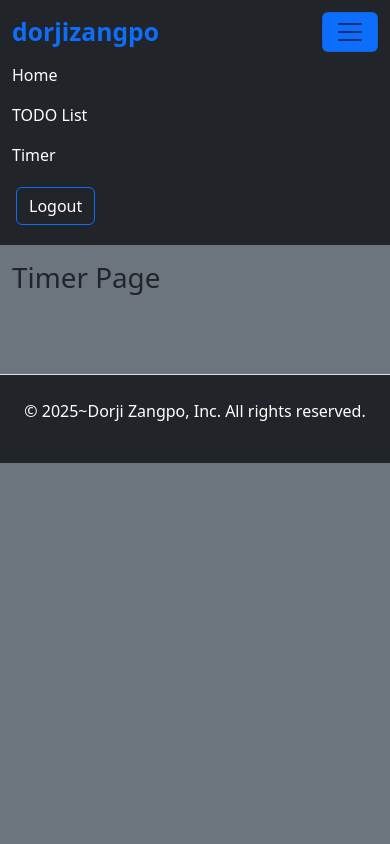
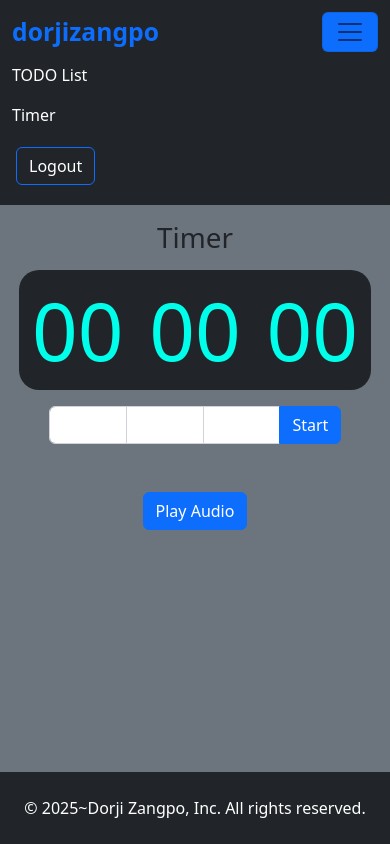
Before and after one commit to dorjizangpo-067/cs50_final_project, a Flask app: page /timer in a window 390 px wide, after a click that opens the changed part. Run offline with Flask 3, Linux system fonts and the light colour scheme; a user stored in the database is signed in; some libraries are stand-ins or nearby versions.

Commit message:
final touch

```diff
--- a/app.py
+++ b/app.py
@@ -19,12 +19,6 @@ def login_required(f):
         return f(*args, **kwargs)
     return decorated_function
 
-@app.route('/')
-@login_required
-def hello_world():
-    return render_template("index.html")
-
-# ------------------------------------dont forget to make password minimum 8 characters-------------
 @app.route("/register", methods = ["GET", "POST"])
 def register():
     if request.method == "POST":
@@ -71,7 +65,7 @@ def register():
         db.execute("INSERT INTO users (fullname, username, email, password) VALUES (?, ?, ?, ?)", fullname, username, email, generate_password_hash(password1))
         flash("successfully Registered", "success")
         session["username"] = username
-        return redirect("/")
+        return redirect("/timer")
 
     return render_template("register.html")
 
@@ -103,7 +97,7 @@ def login():
         if check_password_hash(user[0]["password"], password):
             flash("successfully Login", "success")
             session["username"] = username
-            return redirect("/")
+            return redirect("/timer")
 
         # if password didnt match
         else:
@@ -129,8 +123,16 @@ def todo_list():
         db.execute("INSERT INTO todolist (text, user_username) VALUES (?, ?)", todo, session["username"])
         return redirect("/todo-list")
 
-    return render_template("todo_list.html", todo_list_items=db.execute("SELECT text FROM todolist WHERE user_username = ?", session["username"]))
+    return render_template("todo_list.html", todo_list_items=db.execute("SELECT id, text FROM todolist WHERE user_username = ?", session["username"]))
 
+@app.route("/delete-todo/<int:task_id>", methods=["DELETE"])
+@login_required
+def delete_todo(task_id):
+    # Delete the todo item from the database
+    db.execute("DELETE FROM todolist WHERE id = ? AND user_username = ?", task_id, session["username"])
+
+    # Send a JSON response to indicate success
+    return jsonify({"status": "success"}), 200
 
 @app.route("/timer")
 @login_required
--- a/static/css/style.css
+++ b/static/css/style.css
@@ -1,7 +1,31 @@
+.outer-box-timer{
+    width: 30rem;
+    margin-left: auto;
+    margin-right: auto;
+    margin-top: 1rem;
+    display: flex;
+    border-radius: 20px;
+    margin-bottom: 1rem;
+}
+
+.time{
+    flex: 1;
+    text-align: center;
+    font-size: 7rem;
+    border: none;
+    color: rgb(0, 255, 234);
+}
+div.input-group{
+    margin-right: auto;
+    margin-left: auto;
+    width: 50%;
+}
 @media (min-width: 768px) {
-    section.bg-white.p-5.rounded.w-100.mx-auto.mt-5 {
+    section.bg-white.p-5.rounded.w-100.mx-auto.mt-5
+    {
         width: 50% !important;
     }
+
     li.list-group-item.bg-transparent.text-body {
         display: flex;
         justify-content: space-between;
@@ -17,3 +41,17 @@
         width: 50%;
     }
 }
+
+
+@media (max-width: 540px)
+{
+    .outer-box-timer{
+        width: 22rem;
+    }
+    .time{
+        font-size: 5rem;
+    }
+    div.input-group{
+        width: 80%;
+    }
+}
--- a/static/js/script.js
+++ b/static/js/script.js
@@ -1,3 +1,125 @@
-const deleteTodo = document.querySelector("#delete_todo");
+// Handle the "Delete" button click event
+const deleteButtons = document.querySelectorAll('.delete-btn');
 
-// deleteTodo.addEventListener("click", )
+deleteButtons.forEach(button => {
+    button.addEventListener('click', function() {
+        const taskId = this.getAttribute('data-taskid');  // Get the task ID
+
+        // Send a DELETE request to the Flask backend
+        fetch(`/delete-todo/${taskId}`, {
+            method: 'DELETE',  // HTTP method
+            headers: {
+                'Content-Type': 'application/json',  // The content type is JSON
+            }
+        })
+        .then(response => response.json())
+        .then(data => {
+            if (data.status === 'success') {
+                // Remove the todo item from the DOM
+                const todoItem = document.getElementById('todo-' + taskId);
+                if (todoItem) {
+                    todoItem.remove();
+                }
+            }
+        })
+        .catch(error => {
+            console.error('Error:', error);
+        });
+    });
+});
+// Timer update tags
+let uHour = document.querySelector(".hour");
+let uMinute = document.querySelector(".minute");
+let uSecond = document.querySelector(".second");
+let alam = document.querySelector("#audio");
+let playButton = document.getElementById("play-button");
+let pauseButton = document.getElementById("pause-button");
+
+// Input tags
+let iHour = document.querySelector("#hour");
+let iMinute = document.querySelector("#minute");
+let iSecond = document.querySelector("#second");
+
+// Button
+let btn = document.querySelector("#add-time");
+let alertMsg = document.querySelector(".alert-js")
+
+function valid_time_checker(input) {
+    // Check if input is a valid number and within the range of 0 to 59 for minutes and seconds
+    return !isNaN(input) && input >= 0 && input <= 59;
+}
+
+// Timer
+let timerInterval;
+
+// Ensure the alarm is paused on page load
+alam.pause();
+alam.currentTime = 0; // Ensure it starts from the beginning
+
+// Play button functionality
+playButton.addEventListener('click', () => {
+    audio.play();  // Play the audio
+    playButton.style.display = 'none';  // Hide the play button
+    pauseButton.style.display = 'inline-block';  // Show the pause button
+});
+
+// Pause button functionality
+pauseButton.addEventListener('click', () => {
+    audio.pause();  // Pause the audio
+    playButton.style.display = 'inline-block';  // Show the play button
+    pauseButton.style.display = 'none';  // Hide the pause button
+});
+
+btn.addEventListener('click', (e) => {
+    // Get input values and convert them to integers
+    let h = parseInt(iHour.value) || 0;
+    let m = parseInt(iMinute.value) || 0;
+    let s = parseInt(iSecond.value) || 0;
+
+    // Validate input times
+    if (valid_time_checker(m) && valid_time_checker(s)) {
+        // If there's an existing timer running, clear it first
+        if (timerInterval) {
+            clearInterval(timerInterval);
+        }
+
+        // Start a new timer
+        timerInterval = setInterval(() => {
+            // Decrement the time
+            if (s === 0 && m > 0) {
+                s = 59;
+                m -= 1;
+            } else if (m === 0 && h > 0) {
+                m = 59;
+                h -= 1;
+            } else if (s > 0) {
+                s -= 1;
+            }
+
+            // Display the time
+            uHour.innerHTML = String(h).padStart(2, '0');
+            uMinute.innerHTML = String(m).padStart(2, '0');
+            uSecond.innerHTML = String(s).padStart(2, '0');
+
+            // Stop the timer when time reaches zero
+            if (h === 0 && m === 0 && s === 0) {
+                alam.play(); // Play the alarm sound
+                playButton.style.display = 'none';  // Hide the play button
+                pauseButton.style.display = 'inline-block';  // Show the pause button
+                alertMsg.innerHTML = alertMsg.innerHTML = `<div class="alert alert-info alert-dismissible fade show" role="alert">
+                Time Up!
+                <button type="button" class="btn-close" data-bs-dismiss="alert" aria-label="Close"></button>
+            </div>`;
+                clearInterval(timerInterval); // Stop the timer
+            }
+        }, 1000);
+    } else {
+        alertMsg.innerHTML = alertMsg.innerHTML = `<div class="alert alert-warning alert-dismissible fade show" role="alert">
+        Invalid Time Input
+        <button type="button" class="btn-close" data-bs-dismiss="alert" aria-label="Close"></button>
+    </div>`;
+
+    }
+
+    e.preventDefault();
+});
--- a/templates/footer.html
+++ b/templates/footer.html
@@ -1,3 +1,3 @@
-<div class="py-4 my-4 border-top bg-dark">
-    <p class="text-center text-white">&copy; <span class="year">2025</span>~Dorji Zangpo, Inc. All rights reserved.</p>
+<div class="py-4 mt-4 bg-dark position-fixed bottom-0 w-100">
+    <p class="text-center text-white mb-0">&copy; <span class="year">2025</span>~Dorji Zangpo, Inc. All rights reserved.</p>
 </div>
--- a/templates/layout.html
+++ b/templates/layout.html
@@ -23,6 +23,7 @@
             {% endfor %}
         {% endif %}
     {% endwith %}
+    <div class="alert-js"></div>
 
     <main class="container mt-3">
         {% block content %}
@@ -34,7 +35,9 @@
     </footer>
 
     <script src="https://cdn.jsdelivr.net/npm/bootstrap@5.2.3/dist/js/bootstrap.bundle.min.js"></script>
+    <script src="https://code.jquery.com/jquery-3.6.0.min.js"></script>
     <script src="{{ url_for('static', filename='js/script.js')}}"></script>
+
 
 </body>
 </html>
--- a/templates/navbar.html
+++ b/templates/navbar.html
@@ -13,9 +13,6 @@
     <div class="collapse navbar-collapse" id="navbarText">
       <ul class="navbar-nav me-auto mb-2 mb-lg-0">
         {% if 'username' in session %}
-          <li class="nav-item">
-            <a class="nav-link text-white" aria-current="page" href="/">Home</a>
-          </li>
           <li class="nav-item">
             <a class="nav-link text-white" href="/todo-list">TODO List</a>
           </li>
--- a/templates/timer.html
+++ b/templates/timer.html
@@ -4,6 +4,31 @@
 
 {% block content %}
 
-    <h1>Timer Page</h1>
+    <section>
+        <h1 class="text-center">Timer</h1>
+        <div class="outer-box-timer bg-dark">
+            <div class="hour time">00</div>
+            <div class="minute time">00</div>
+            <div class="second time">00</div>
+        </div>
+
+        <div class="input-group">
+            <input id="hour" type="number" min="0" aria-label="First name" class="form-control">
+            <input id="minute" type="number" min="0" max="59" aria-label="Last name" class="form-control">
+            <input id="second" type="number" min="1" max="59" aria-label="Last name" class="form-control">
+            <button id="add-time" class="btn btn-primary" type="button">Start</button>
+        </div>
+        <div class="container text-center mt-5">
+            <!-- Audio Element -->
+            <audio id="audio" src="{{ url_for('static', filename='audio/alam.mp3') }}" preload="auto"></audio>
+
+            <!-- Button to Play Audio -->
+            <button id="play-button" class="btn btn-primary">Play Audio</button>
+
+            <!-- Button to Pause Audio -->
+            <button id="pause-button" class="btn btn-danger" style="display:none;">Pause Audio</button>
+        </div>
+
+    </section>
 
 {% endblock content %}
--- a/templates/todo_list.html
+++ b/templates/todo_list.html
@@ -15,14 +15,14 @@
     <hr class="mb-0 mt-1">
     <ul class="list-group list-group-flush">
         {% for todos in todo_list_items %}
-            <li class="list-group-item bg-transparent text-body text-gray">
+            <li id="todo-{{ todos.id }}" class="list-group-item bg-transparent text-body text-gray">
                 {{ todos.text }}
                 <div class="ml-3 d-flex align-items-center justify-content-evenly">
-                    <button type="button" id="delete_todo" class="btn btn-outline-danger text-white">Delete</button>
+                    <button type="button" data-taskid="{{ todos.id }}" class="btn btn-outline-danger text-white delete-btn">Delete</button>
                 </div>
             </li>
         {% endfor %}
-      </ul>
+    </ul>
 </section>
 
 {% endblock content %}
```
Also changed, not shown: templates/index.html (deleted, +0 -9 lines), database.db, 1 other file.
